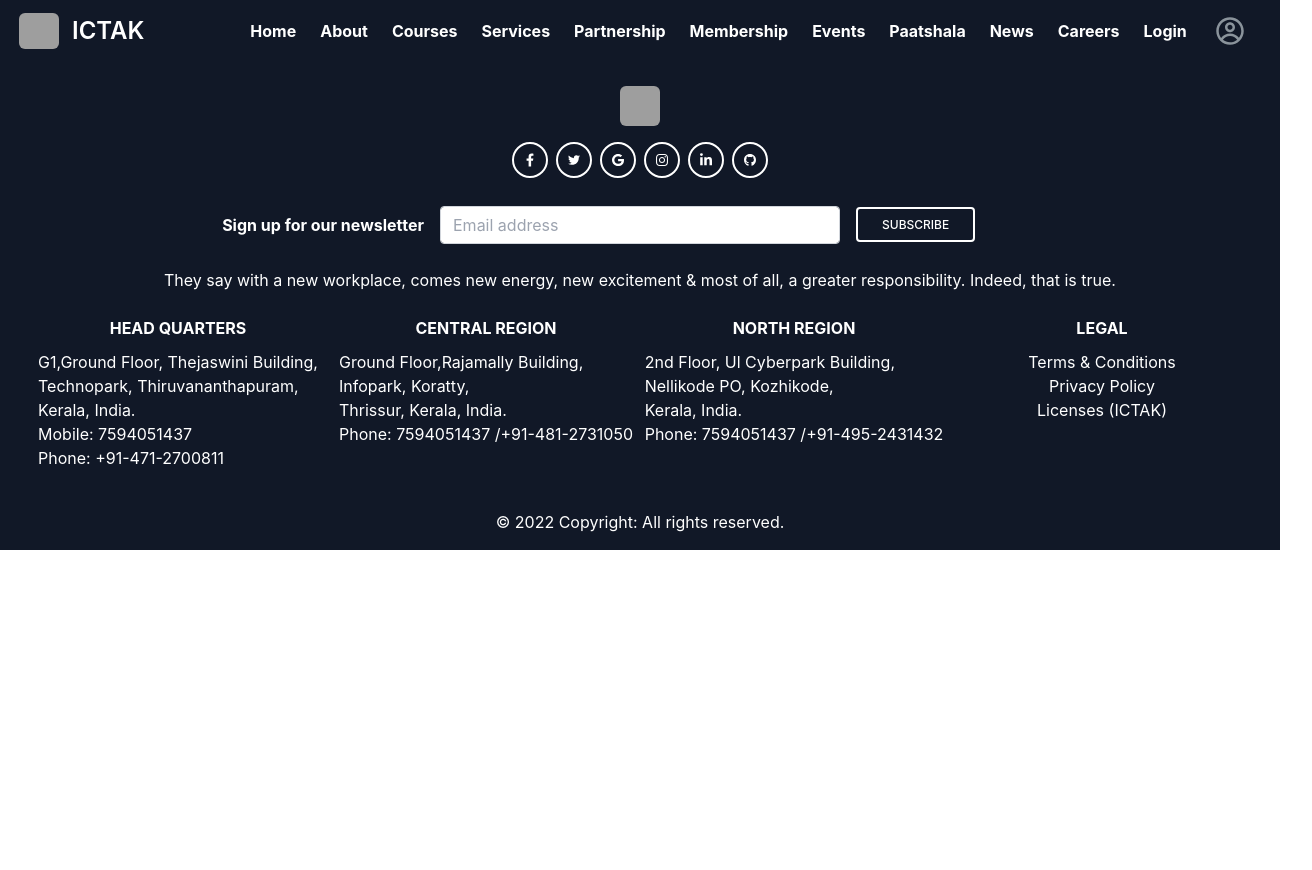
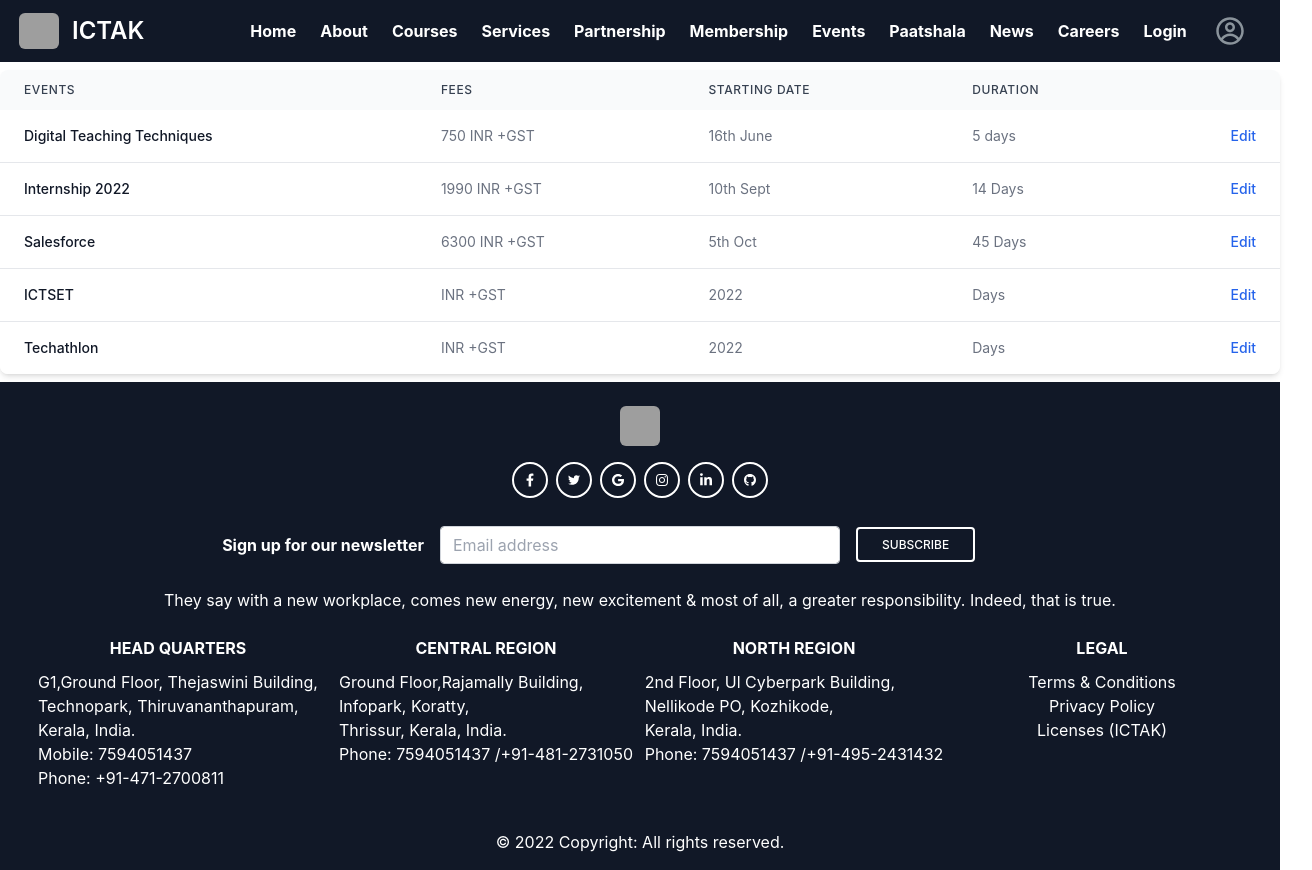
Before and after one commit to Nayananarayanannn/ictakProject, a React (Create React App) app in the folder project_frontend/: page /events in a window 1280 px wide. Shown: the whole page, 1312 px wide, since content can reach past the window. Before the commit the page ends 800 px from the top, so only its background shows below. Built offline with nearby package versions, Linux system fonts and the light colour scheme; grey boxes are pictures that could not be loaded; what tw-elements would draw is missing.

Commit message:
evetns table added

```diff
--- a/project_frontend/src/App.js
+++ b/project_frontend/src/App.js
@@ -7,6 +7,7 @@
 import About from "./components/about/About";
 import Courses from './components/courses/Courses';
 import Course from  './components/courses/course/Course';
+import EventsTable from "./components/eventstale/EventsTable";
 
 
 
@@ -21,6 +22,7 @@
           <Route path="/about-us" element={<About />} />
           <Route path='/courses' element = {<Courses/>}/>
           <Route path='/course/:id' element = {<Course/>}/>
+          <Route path='/events' element = {<EventsTable/>}/>
         </Routes>
         {<Footer />}
       </>
--- /dev/null
+++ b/project_frontend/src/components/eventstale/EventsTable.js
@@ -0,0 +1,131 @@
+import React from 'react';
+
+function EventsTable(props) {
+    return (
+        <div>
+            <div class="flex flex-col">
+            <div class="overflow-x-auto sm:-mx-6 lg:-mx-8">
+            <div class="inline-block py-2 min-w-full sm:px-6 lg:px-8">
+            <div class="overflow-hidden shadow-md sm:rounded-lg">
+            <table class="min-w-full">
+            <thead class="bg-gray-50 dark:bg-gray-700">
+            <tr>
+            <th scope="col" class="py-3 px-6 text-xs font-medium tracking-wider text-left text-gray-700 uppercase dark:text-gray-400">
+            Events
+            </th>
+            <th scope="col" class="py-3 px-6 text-xs font-medium tracking-wider text-left text-gray-700 uppercase dark:text-gray-400">
+            Fees
+            </th>
+            <th scope="col" class="py-3 px-6 text-xs font-medium tracking-wider text-left text-gray-700 uppercase dark:text-gray-400">
+            Starting Date
+            </th>
+            <th scope="col" class="py-3 px-6 text-xs font-medium tracking-wider text-left text-gray-700 uppercase dark:text-gray-400">
+            Duration
+            </th>
+            <th scope="col" class="relative py-3 px-6">
+            <span class="sr-only">Edit</span>
+            </th>
+            </tr>
+            </thead>
+            <tbody>
+
+            <tr class="bg-white border-b dark:bg-gray-800 dark:border-gray-700">
+            <td class="py-4 px-6 text-sm font-medium text-gray-900 whitespace-nowrap dark:text-white">
+            Digital Teaching Techniques
+            </td>
+            <td class="py-4 px-6 text-sm text-gray-500 whitespace-nowrap dark:text-gray-400">
+            750 INR +GST
+            </td>
+            <td class="py-4 px-6 text-sm text-gray-500 whitespace-nowrap dark:text-gray-400">
+            16th June
+            </td>
+            <td class="py-4 px-6 text-sm text-gray-500 whitespace-nowrap dark:text-gray-400">
+                        5 days
+            </td>
+            <td class="py-4 px-6 text-sm font-medium text-right whitespace-nowrap">
+            <a href="#" class="text-blue-600 dark:text-blue-500 hover:underline">Edit</a>
+            </td>
+            </tr>
+
+            <tr class="bg-white border-b dark:bg-gray-800 dark:border-gray-700">
+            <td class="py-4 px-6 text-sm font-medium text-gray-900 whitespace-nowrap dark:text-white">
+            Internship 2022
+            </td>
+            <td class="py-4 px-6 text-sm text-gray-500 whitespace-nowrap dark:text-gray-400">
+            1990 INR +GST
+            </td>
+                        <td class="py-4 px-6 text-sm text-gray-500 whitespace-nowrap dark:text-gray-400">
+            10th Sept
+            </td>
+            <td class="py-4 px-6 text-sm text-gray-500 whitespace-nowrap dark:text-gray-400">
+            14 Days
+            </td>
+            <td class="py-4 px-6 text-sm font-medium text-right whitespace-nowrap">
+            <a href="#" class="text-blue-600 dark:text-blue-500 hover:underline">Edit</a>
+            </td>
+            </tr>
+
+            <tr class="bg-white border-b dark:bg-gray-800 dark:border-gray-700">
+            <td class="py-4 px-6 text-sm font-medium text-gray-900 whitespace-nowrap dark:text-white">
+            Salesforce
+            </td>
+            <td class="py-4 px-6 text-sm text-gray-500 whitespace-nowrap dark:text-gray-400">
+            6300 INR +GST
+            </td>
+            <td class="py-4 px-6 text-sm text-gray-500 whitespace-nowrap dark:text-gray-400">
+            5th Oct
+            </td>
+            <td class="py-4 px-6 text-sm text-gray-500 whitespace-nowrap dark:text-gray-400">
+            45 Days
+            </td>
+            <td class="py-4 px-6 text-sm font-medium text-right whitespace-nowrap">
+            <a href="#" class="text-blue-600 dark:text-blue-500 hover:underline">Edit</a>
+            </td>
+            </tr>
+
+            <tr class="bg-white border-b dark:bg-gray-800 dark:border-gray-700">
+            <td class="py-4 px-6 text-sm font-medium text-gray-900 whitespace-nowrap dark:text-white">
+            ICTSET
+            </td>
+            <td class="py-4 px-6 text-sm text-gray-500 whitespace-nowrap dark:text-gray-400">
+            INR +GST
+            </td>
+            <td class="py-4 px-6 text-sm text-gray-500 whitespace-nowrap dark:text-gray-400">
+            2022
+            </td>
+            <td class="py-4 px-6 text-sm text-gray-500 whitespace-nowrap dark:text-gray-400">
+            Days
+            </td>
+            <td class="py-4 px-6 text-sm font-medium text-right whitespace-nowrap">
+            <a href="#" class="text-blue-600 dark:text-blue-500 hover:underline">Edit</a>
+            </td>
+            </tr>
+
+            <tr class="bg-white dark:bg-gray-800">
+            <td class="py-4 px-6 text-sm font-medium text-gray-900 whitespace-nowrap dark:text-white">
+            Techathlon
+            </td>
+            <td class="py-4 px-6 text-sm text-gray-500 whitespace-nowrap dark:text-gray-400">
+            INR +GST
+            </td>
+            <td class="py-4 px-6 text-sm text-gray-500 whitespace-nowrap dark:text-gray-400">
+            2022
+            </td>
+            <td class="py-4 px-6 text-sm text-gray-500 whitespace-nowrap dark:text-gray-400">
+            Days
+            </td>
+            <td class="py-4 px-6 text-sm font-medium text-right whitespace-nowrap">
+            <a href="#" class="text-blue-600 dark:text-blue-500 hover:underline">Edit</a>
+            </td>
+            </tr>
+            </tbody>
+            </table>
+            </div>
+            </div>
+            </div>
+            </div>
+        </div>
+    );
+}
+
+export default EventsTable;
```
